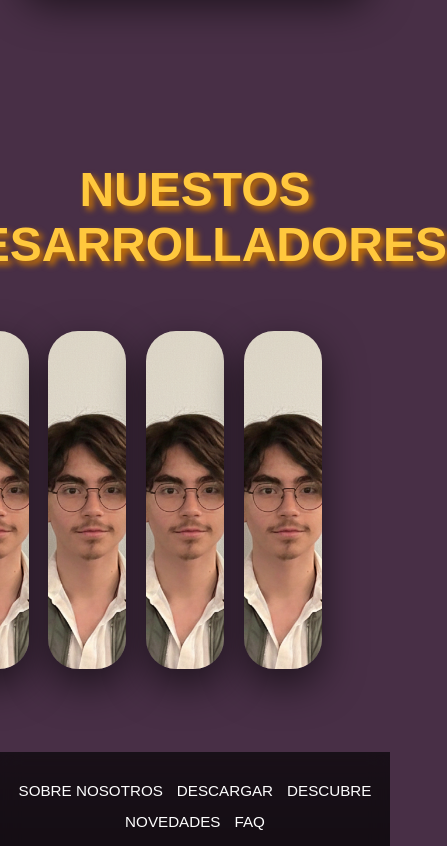
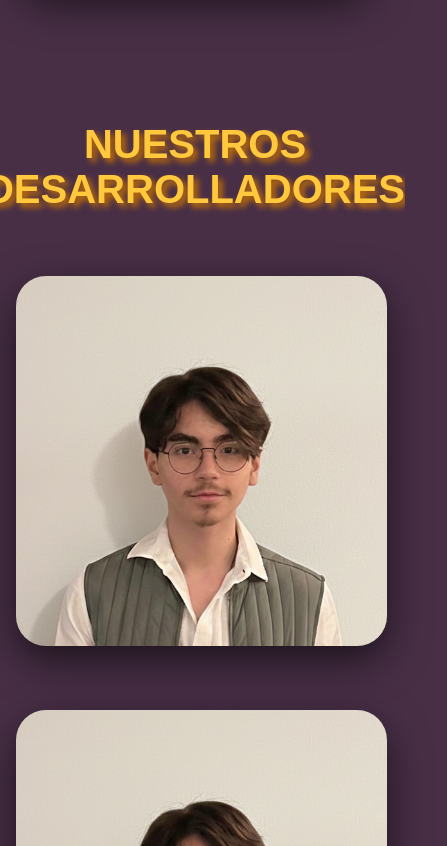
Before and after one commit to WakandianShield/EL-ULTIMO-MIEMBRO-WEBSITE, a plain HTML site: page aboutus.html in a window 390 px wide. Shown: the part 5156-6002 px from the top of the page, 447 px wide, since content can reach past the window. Drawn offline with Linux system fonts and the light colour scheme; a web font is replaced by a local one.

Commit message:
DEVELOPERS FIXED

```diff
--- a/aboutus.html
+++ b/aboutus.html
@@ -106,9 +106,8 @@
     </div>
 
     <section class="developers">
-        <div class="developers-overlay"></div>
+        <h2>NUESTROS DESARROLLADORES</h2>
         <div class="developers-content">
-            <h2>NUESTOS DESARROLLADORES</h2>
         <div class="card">
             <div class="card__content">
                 <p class="card__title">Santiago Gallardo</p>
@@ -149,6 +148,7 @@
                 </p>
             </div>
         </div>
+        </div>
     </section>
 
     <footer>
--- a/styles.css
+++ b/styles.css
@@ -583,7 +583,11 @@ footer {
     }
 
     .about-hero h1 {
-        font-size: 2.5em;
+        font-size: 2em;
+    }
+
+    .about-hero p {
+        font-size: 1.2em;
     }
 
     .info-section {
@@ -591,14 +595,27 @@ footer {
         gap: 1.5rem;
     }
 
+    .developers {
+        width: 100%;
+    }
+
     .developers h2 {
-        font-size: 2em;
+        font-size: 2.5em !important;
+        margin-bottom: 2rem;
+    }
+
+    .developers-content {
+        display: flex;
+        flex-direction: column;
+        align-items: center;
+        gap: 2rem;
+        width: 100%;
     }
 
     .card {
-        width: 80vw;
-        height: 30vh;
-        margin: 3vh auto;
+        width: 80vw !important;
+        height: 80vw !important;
+        margin: 0 !important;
     }
 }
 
@@ -622,15 +639,23 @@ footer {
 
     .about-hero {
         height: 40vh;
+        background-size: cover;
+        background-attachment: fixed;
     }
 
     .about-hero h1 {
         font-size: 1.8em;
     }
 
+    .developers h2 {
+        font-size: 2.5em !important;
+        margin-bottom: 1.5rem;
+    }
+
     .card {
-        width: 95vw;
-        height: 25vh;
+        width: 95vw !important;
+        height: 95vw !important;
+        margin: 1rem auto !important;
     }
 }
 
@@ -653,7 +678,7 @@ footer {
     background-size: cover;
     background-position: center;
     background-repeat: no-repeat;
-    background-attachment: scroll;
+    background-attachment: fixed;
     height: 60vh;
     display: flex;
     justify-content: center;
@@ -741,8 +766,12 @@ h2 {
 
 .developers {
     margin-top: 10vh;
-    width: 100vw;
+    margin-bottom: 10vh;
+    width: 100%;
+    padding: 0 1em;
+    box-sizing: border-box;
     display: flex;
+    flex-direction: column;
     justify-content: center;
     align-items: center;
 }
@@ -754,11 +783,9 @@ h2 {
     color: var(--gold);
     font-size: 3em;
     text-shadow: 4px 4px 6px rgb(206, 117, 0);
-    text-align: center;
-    display: flex;
-    align-items: center;
-    justify-content: center;
-
+    margin: 0 0 3rem 0;
+    padding: 0;
+    width: 100%;
 }
 
 
```
